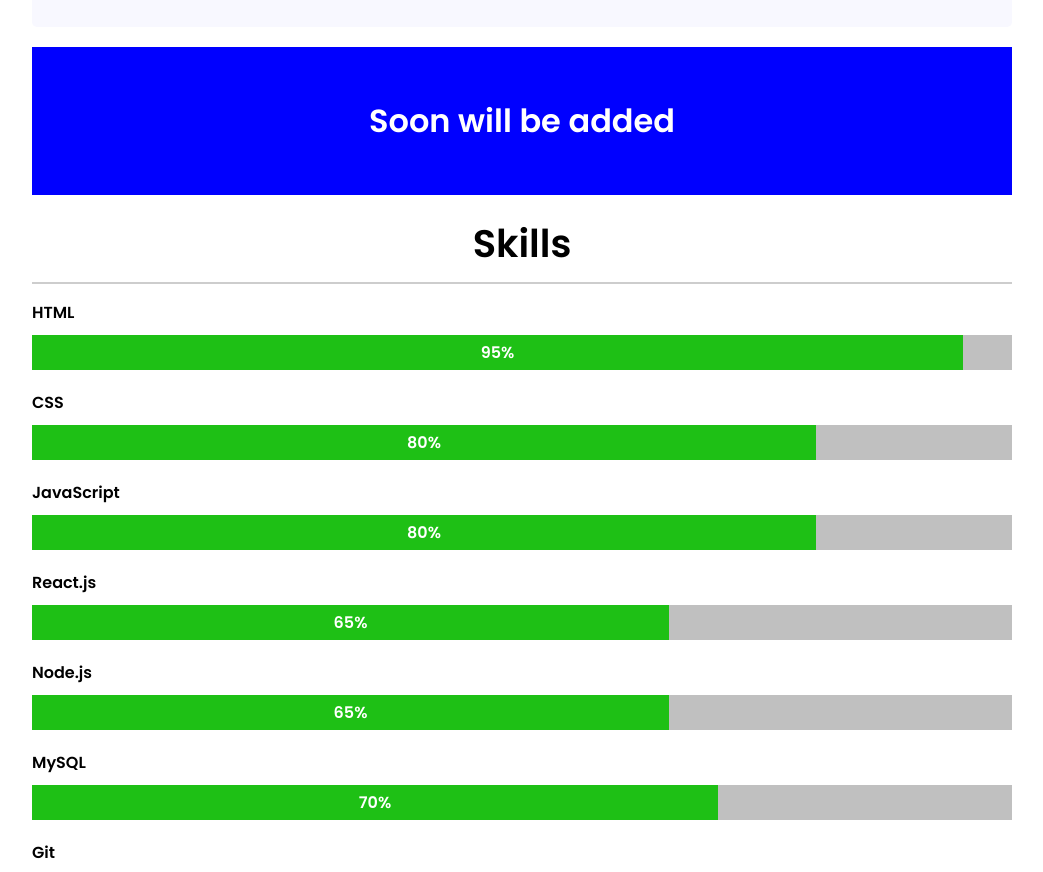
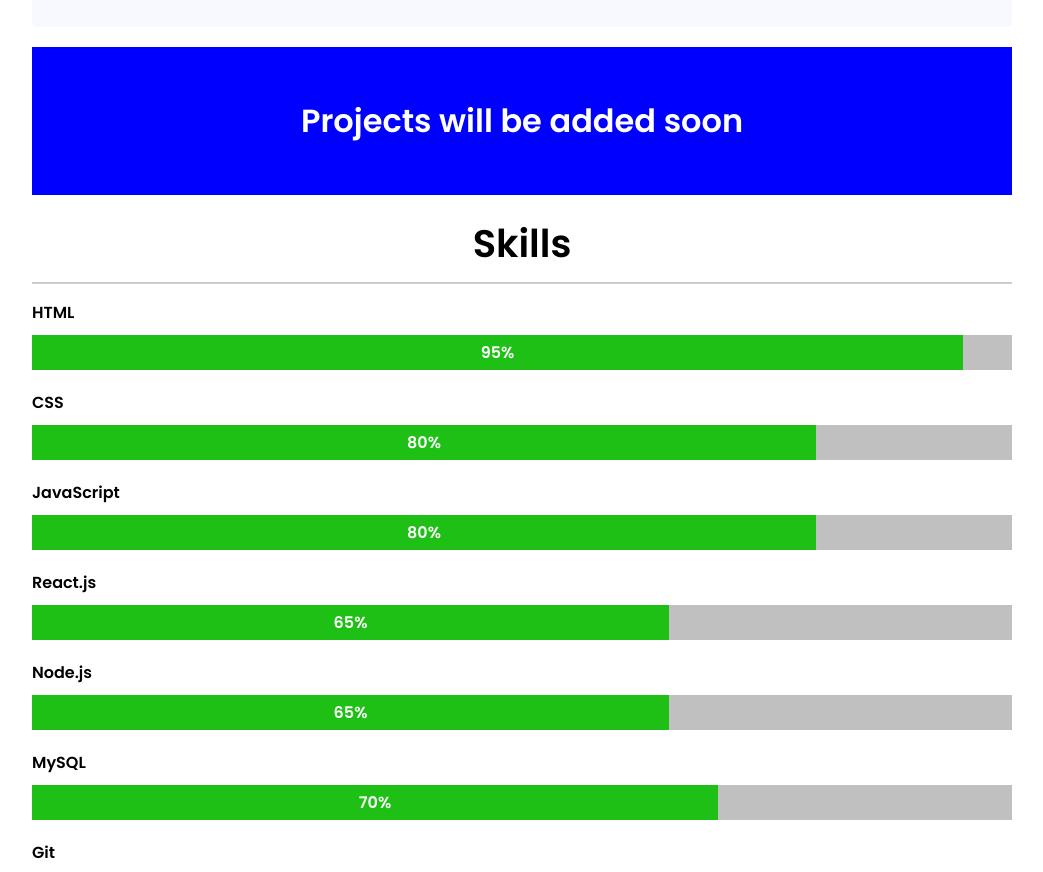
Before and after one commit to apurbasinha9/updated-portfolio, a plain HTML site: page index.html in a window 1280 px wide. Shown: the part 1456-2328 px from the top of the page, without its empty margins (118-1161 px from the left). Drawn offline with nearby package versions, Linux system fonts and the light colour scheme.

Commit message:
project section

```diff
--- a/index.html
+++ b/index.html
@@ -113,7 +113,7 @@
         </div>
         <!-- component for Projects -->
         <div id="projects" class="projects">
-          <h1>Soon will be added</h1>
+          <h1>Projects will be added soon</h1>
         </div>
 
         <!-- component for Skills -->
```
